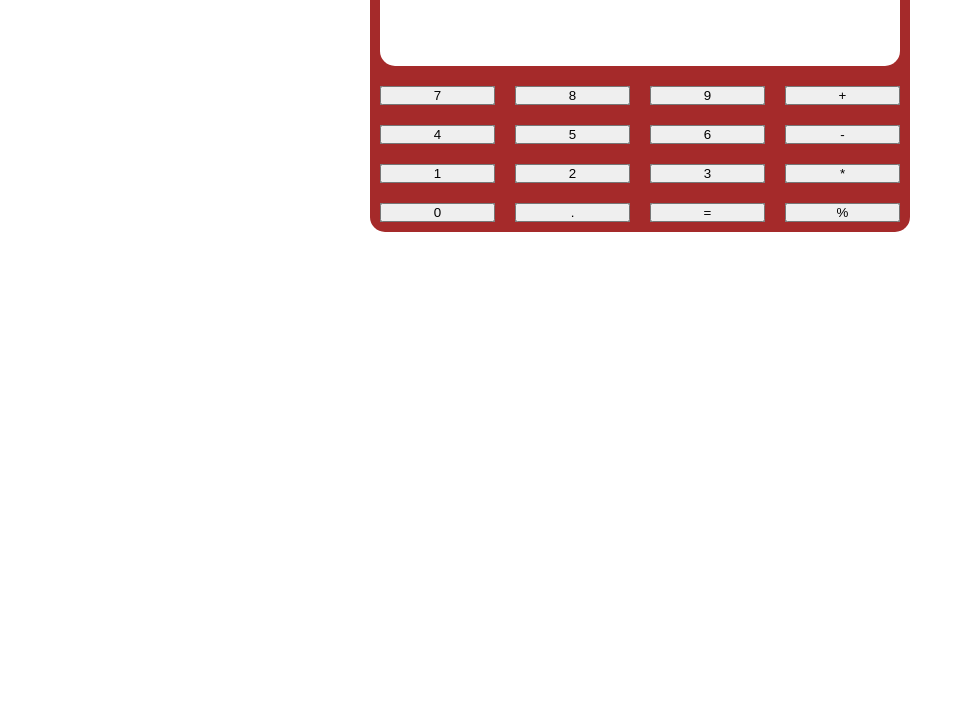
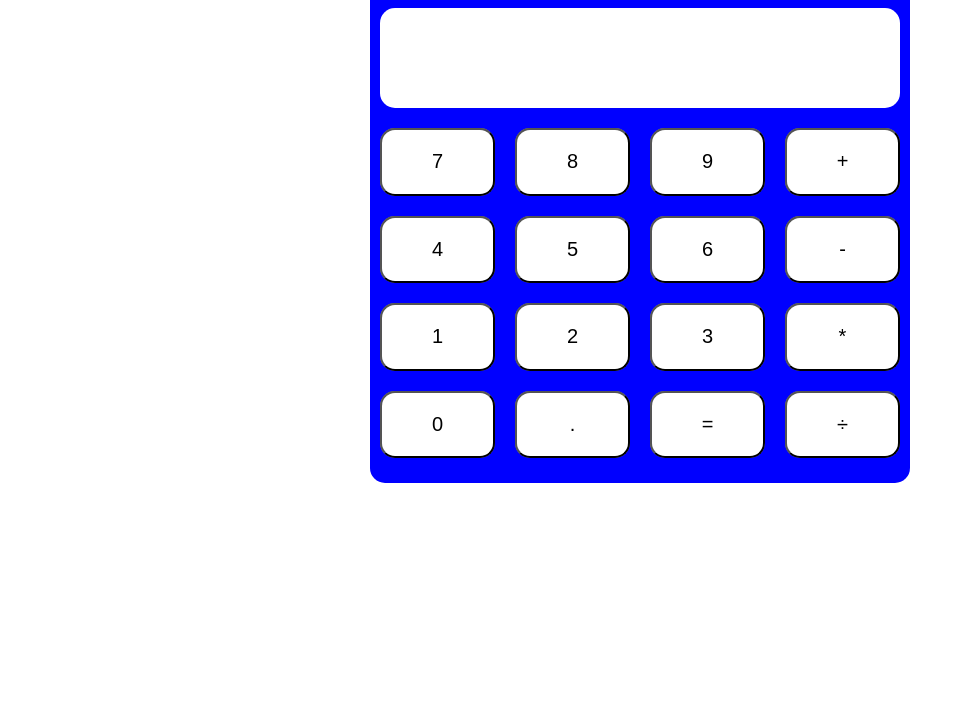
Before and after one commit to Guzmansrz/trabajoEntornos, a plain HTML site: page index.html in a window 1280 px wide. Shown: the part 81-800 px from the top of the page, without its empty margins (0-973 px from the left). Drawn offline with Linux system fonts and the light colour scheme.

Commit message:
Y mas cambios

```diff
--- a/index.html
+++ b/index.html
@@ -8,12 +8,10 @@
     <title>Calculadora</title>
   </head>
   <body>
-    <h1>Titulo</h1>
 
     <div id="cuerpo" >
 
       <div id="pantalla">
-
 
       </div>
 
@@ -59,7 +57,7 @@
           <button>*</button>
         </div>
         <div class="boton signo">
-          <button>%</button>
+          <button>÷</button>
         </div>
         <div class="boton signo">
           <button>=</button>
--- a/styles.css
+++ b/styles.css
@@ -7,6 +7,8 @@
 .boton{
   background-color: grey;
   margin:10px;
+  border-radius: 15px;
+
 }
 
 #pantalla{
@@ -15,14 +17,18 @@
   border-radius: 15px;
   height: 100px;
 
+
 }
 
 #cuerpo{
 
   display: flex;
   flex-direction: column;
-  background-color: brown;
+  justify-content: center;
+
+  background-color: blue;
   margin: 5%;
+  height: 500px;
 
   border-radius: 15px;
 }
@@ -32,6 +38,8 @@
   display: grid;
   grid-template-columns: repeat(4, 1fr);
   grid-template-rows: repeat(4, 1fr);
+  height: 350px;
+
 
 }
 
@@ -128,17 +136,34 @@
 
 }
 
+
 button{
   width: 100%;
+  border-radius: 15px;
+  height: 100%;
+  background-color: white;
+  font-size: 20px;
 
 
 }
 
+button:hover{
+  background-color: rgba(231, 249, 245, 0.323);
+}
 
-@media(max-width:300px){
+button:active {
+  background-color: rgba(231, 249, 245, 0.323)
+  box-shadow: 0 5px #666;
+  transform: translateY(2px);
+}
+
+
+
+
+@media(max-width:400px){
 
   #cuerpo{
-    width: 270px;
+    width: 370px;
   }
 }
 
@@ -147,6 +172,8 @@ button{
 
   #cuerpo{
     width: 540px;
+
     margin: auto;
+    margin-top: 5%;
   }
 }
```
